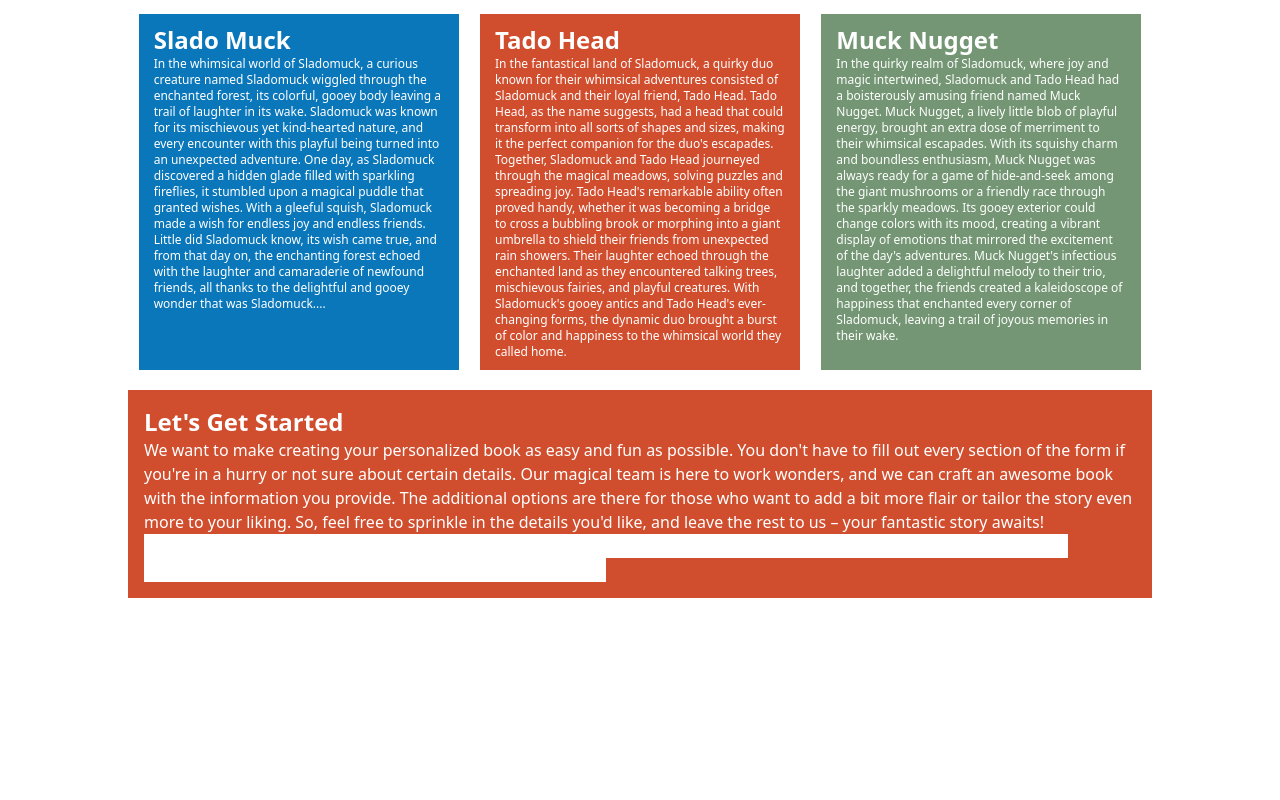
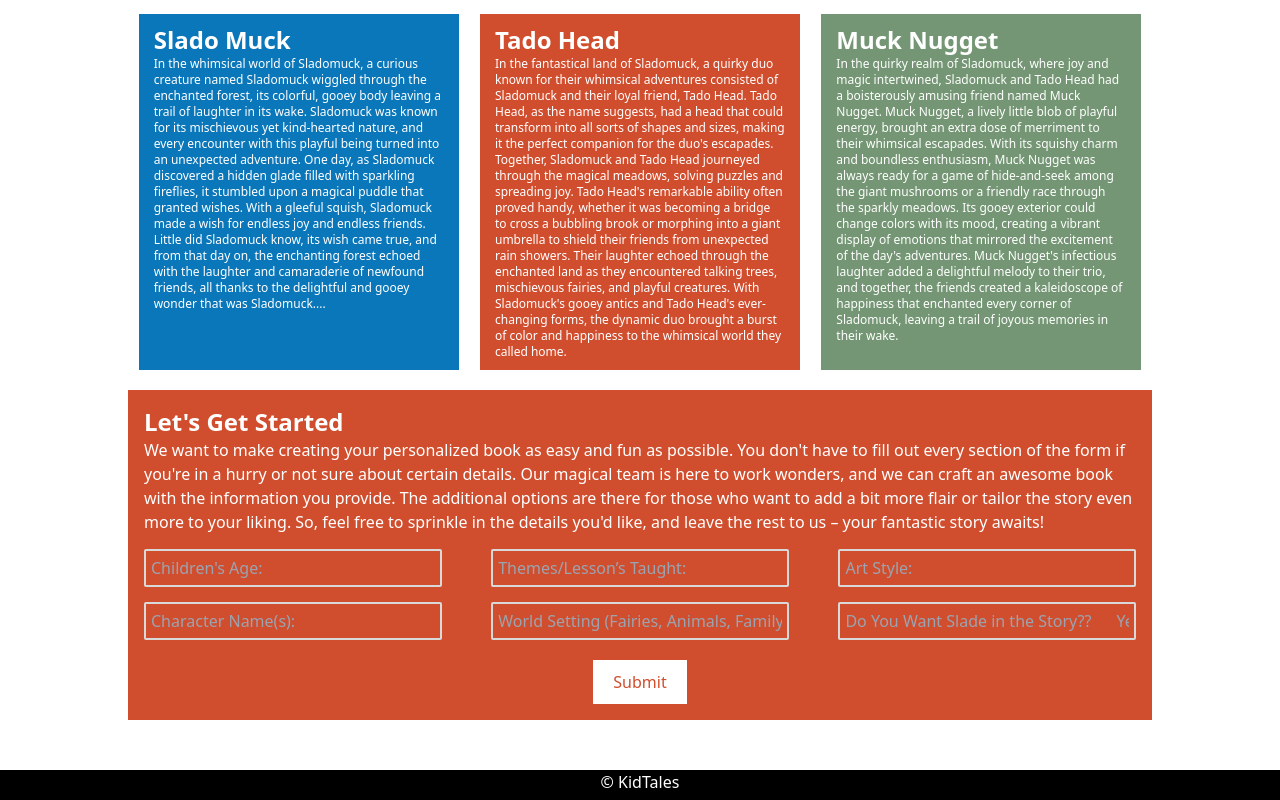
Before and after one commit to Tourtle21/kidtales, a Next.js app: page / in a window 1280 px wide. Shown: the part 480-1280 px from the top of the page. Before the commit the page ends 1078 px from the top, so only its background shows below. Built offline with nearby package versions, Linux system fonts and the light colour scheme.

Commit message:
Added inputs with data

```diff
--- /dev/null
+++ b/app/components/Footer.js
@@ -0,0 +1,9 @@
+
+
+export default function Footer() {
+  return (
+    <footer>
+        © KidTales
+    </footer>
+  )
+}
--- a/app/globals.css
+++ b/app/globals.css
@@ -90,3 +90,46 @@ body {
 .green {
   background:#749674;
 }
+
+.inputs {
+  display: flex;
+  flex-wrap: wrap;
+  justify-content: space-between;
+  align-items: space-between;
+}
+.generate-input {
+  background: transparent;
+  margin-top: 15px;
+  border: 2px solid rgb(217, 217, 217);
+  border-radius: 2px;
+  outline: none;
+  color: rgb(217, 217, 217);
+  width: 30%;
+  padding: 5px;
+}
+
+.submit {
+  background: white;
+  color: #D04E2E;
+  padding: 10px 20px;
+}
+
+.submitContainer {
+  margin-top: 20px;
+  display: flex;
+  width: 100%;
+  justify-content: center;
+}
+
+footer {
+  margin-top: 50px;
+  height: 30px;
+  background: black;
+  color: white;
+  width: 100vw;
+  display: flex;
+  left: 0;
+  position: absolute;
+  justify-content: center;
+
+}
--- a/app/layout.js
+++ b/app/layout.js
@@ -2,6 +2,7 @@
 import { Inter } from 'next/font/google'
 import './globals.css'
 import Nav from './components/Nav'
+import Footer from './components/Footer'
 import {useEffect} from 'react'
 
 export default function RootLayout({ children }) {
@@ -13,6 +14,7 @@ export default function RootLayout({ children }) {
       <body>
         <Nav></Nav>
         {children}
+        <Footer></Footer>
         </body>
     </html>
   )
--- a/app/page.js
+++ b/app/page.js
@@ -4,6 +4,12 @@ import { useState, useEffect } from 'react'
 import Link from 'next/link'
 
 export default function Home() {
+  const [ages, setAges] = useState("")
+  const [lessons, setLessons] = useState("")
+  const [style, setStyle] = useState("")
+  const [names, setNames] = useState("")
+  const [genre, setGenre] = useState("")
+  const [slade, setSlade] = useState("")
   return (
     <main className="">
       <div className="hero-image flex justify-center bg-black">
@@ -43,12 +49,22 @@ export default function Home() {
 
 
           <div className="inputs">
-            <input className="" />
-            <input className="" />
-            <input className="" />
-            <input className="" />
-            <input className="" />
-            <input className="" />
+            <input placeholder="Children's Age:" value={ages} onChange={(e) => setAges(e.value)} className="generate-input" />
+            <input placeholder="Themes/Lesson’s Taught:" value={lessons} onChange={(e) => setLessons(e.value)} className="generate-input" />
+            <input placeholder="Art Style:" value={style} onChange={(e) => setStyle(e.value)} className="generate-input" />
+            <input placeholder="Character Name(s):"value={names} onChange={(e) => setNames(e.value)} className="generate-input" />
+            <input placeholder="World Setting (Fairies, Animals, Family, Space etc.."value={genre} onChange={(e) => setGenre(e.value)} className="generate-input" />
+            <input placeholder="Do You Want Slade in the Story??      Yes  or  Yes" value={slade} onChange={(e) => setSlade(e.value)} className="generate-input" />
+          </div>
+          <div className="submitContainer">
+            <Link href={{
+                pathname: "/book",
+                state: {
+                    ages, lessons, style, names, genre, slade
+                }
+              }}>
+              <button className="submit">Submit</button>
+            </Link>
           </div>
         </div>
     </main>
```
